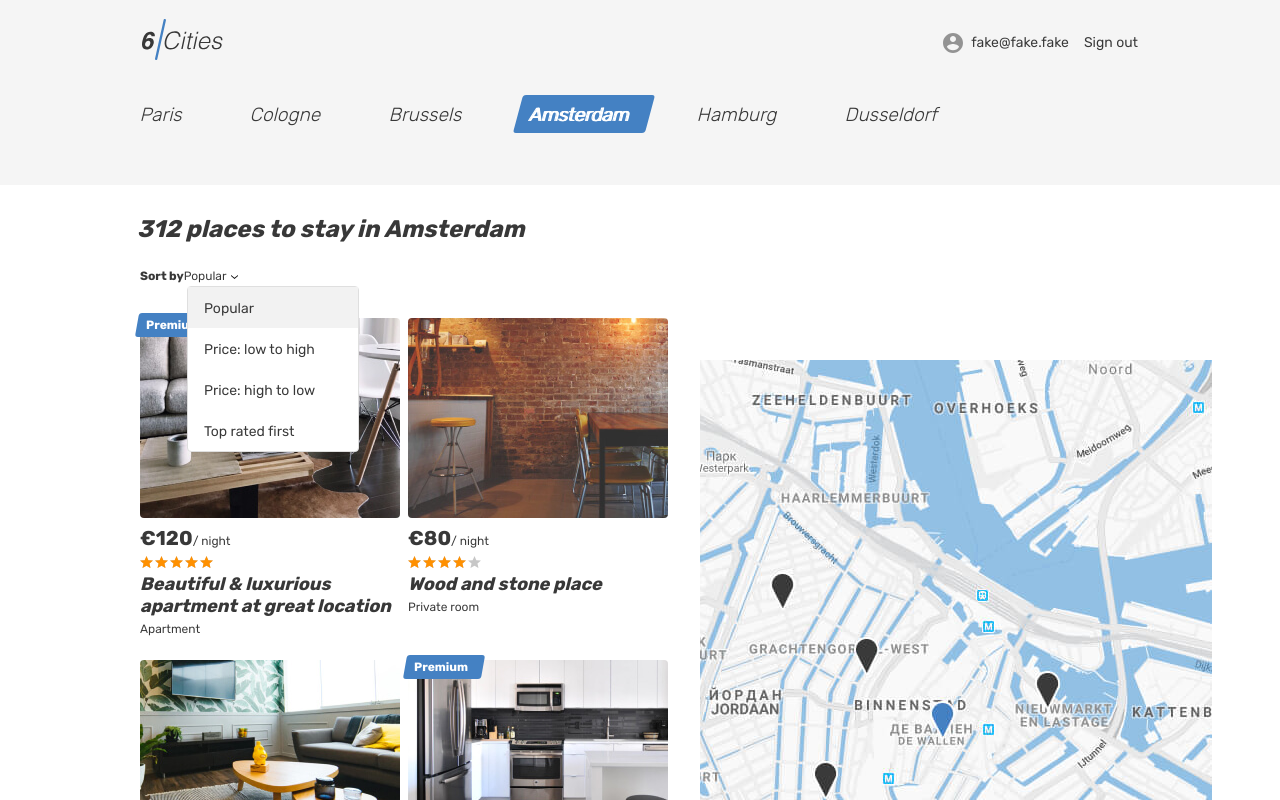
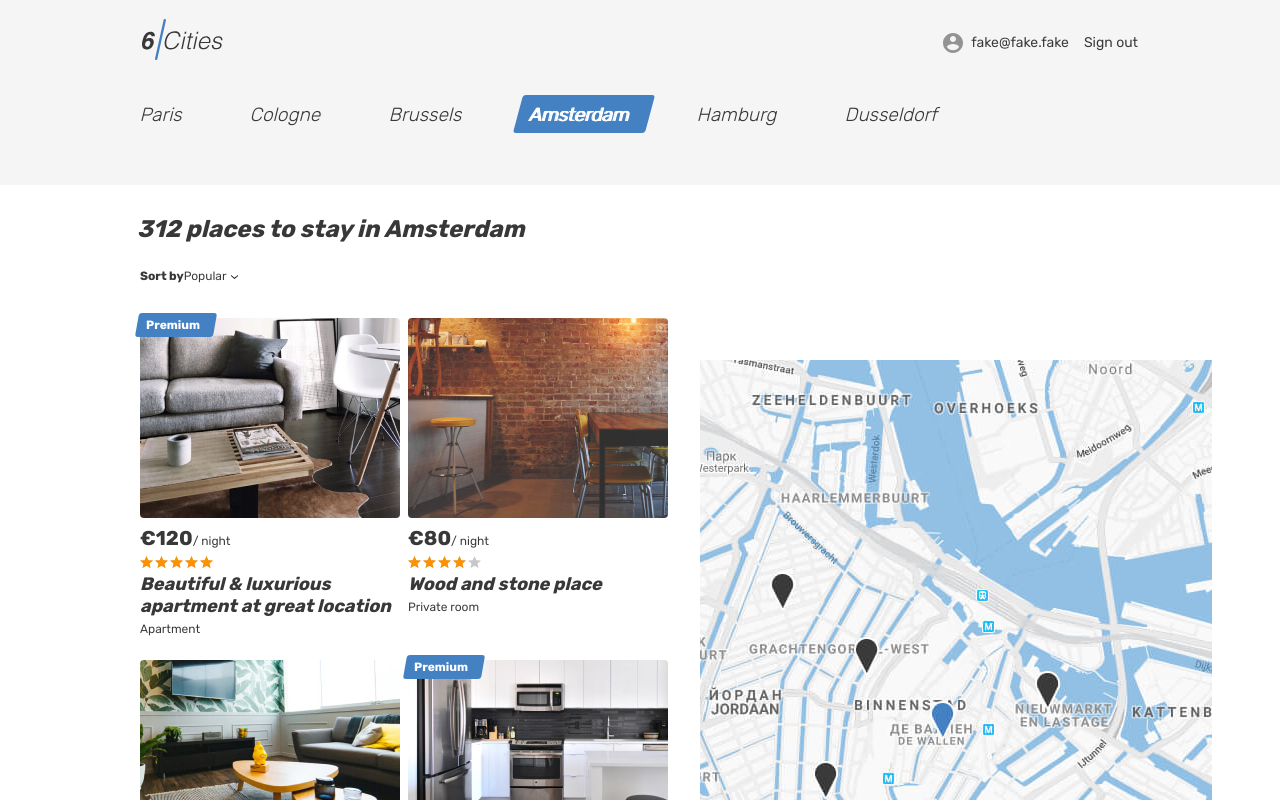
Before and after one commit to htmlacademy-react/794021-six-cities-simple-12, a React (Create React App) app in the folder project/: page / in a window 1280 px wide. Shown: the top 800 px of the page. Built offline with nearby package versions, Linux system fonts and the light colour scheme.

Commit message:
WIP: set className as for 'close menu'

```diff
--- a/project/src/pages/main/main.tsx
+++ b/project/src/pages/main/main.tsx
@@ -45,7 +45,7 @@ export default function Main(props: MainProps) {
                     <use xlinkHref="#icon-arrow-select"></use>
                   </svg>
                 </span>
-                <ul className="places__options places__options--custom places__options--opened">
+                <ul className="places__options places__options--custom">{ /* FIXME 'places__options--opened' */}
                   <li className="places__option places__option--active" tabIndex={0}>Popular</li>
                   <li className="places__option" tabIndex={0}>Price: low to high</li>
                   <li className="places__option" tabIndex={0}>Price: high to low</li>
```
